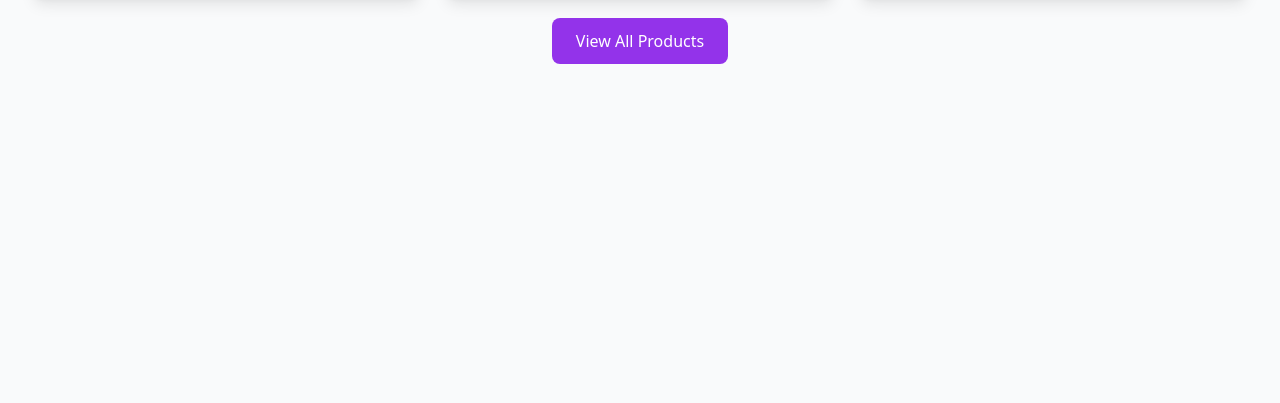
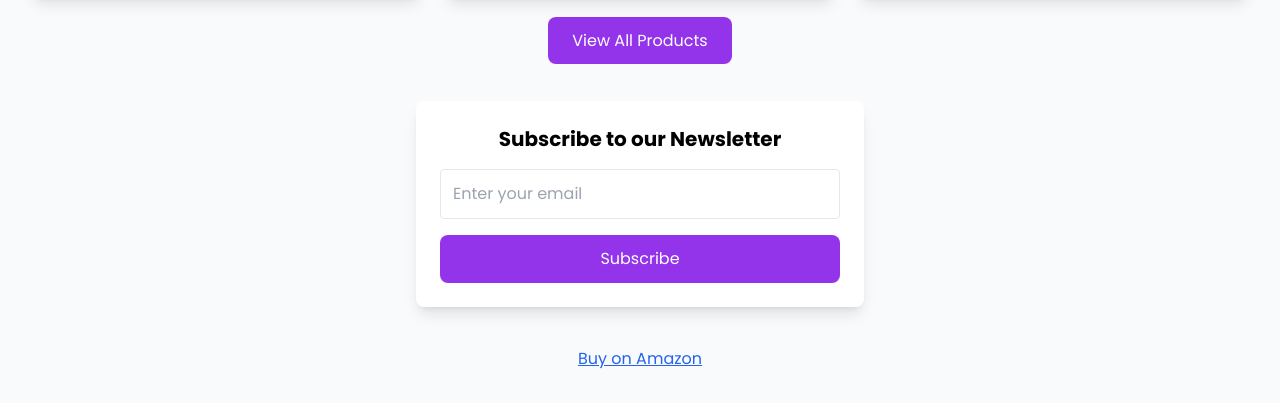
Before and after one commit to hak0202/dect, a plain HTML site: page home.html in a window 1280 px wide. Shown: the part 448-851 px from the top of the page. Before the commit the page ends 800 px from the top, so only its background shows below. Drawn offline with nearby package versions, Linux system fonts and the light colour scheme.

Commit message:
Update home.html

```diff
--- a/home.html
+++ b/home.html
@@ -1,39 +1,45 @@
 <!DOCTYPE html>
 <html lang="en">
 <head>
+
   <!-- Google Tag Manager -->
-<script>(function(w,d,s,l,i){w[l]=w[l]||[];w[l].push({'gtm.start':
-new Date().getTime(),event:'gtm.js'});var f=d.getElementsByTagName(s)[0],
-j=d.createElement(s),dl=l!='dataLayer'?'&l='+l:'';j.async=true;j.src=
-'https://www.googletagmanager.com/gtm.js?id='+i+dl;f.parentNode.insertBefore(j,f);
-})(window,document,'script','dataLayer','GTM-5Q28K75Q');</script>
+  <script>
+    (function(w,d,s,l,i){w[l]=w[l]||[];
+    w[l].push({'gtm.start': new Date().getTime(),event:'gtm.js'});
+    var f=d.getElementsByTagName(s)[0],
+    j=d.createElement(s),dl=l!='dataLayer'?'&l='+l:'';
+    j.async=true;j.src='https://www.googletagmanager.com/gtm.js?id='+i+dl;
+    f.parentNode.insertBefore(j,f);
+    })(window,document,'script','dataLayer','GTM-5Q28K75Q');
+  </script>
   <!-- End Google Tag Manager -->
-  <!-- Google tag (gtag.js) -->
-<script async src="https://www.googletagmanager.com/gtag/js?id=G-T5N1WSXDXL"></script>
-<script>
-  window.dataLayer = window.dataLayer || [];
-  function gtag(){dataLayer.push(arguments);}
-  gtag('js', new Date());
 
-  gtag('config', 'G-T5N1WSXDXL');
-</script>
   <meta charset="UTF-8">
   <meta name="viewport" content="width=device-width, initial-scale=1.0">
   <title>TechStore - Home</title>
+
   <link href="https://fonts.googleapis.com/css2?family=Poppins:wght@300;400;600;700&display=swap" rel="stylesheet">
   <script src="https://cdn.tailwindcss.com"></script>
+
   <style>
     body {
-  <!-- Google Tag Manager (noscript) -->
-<noscript><iframe src="https://www.googletagmanager.com/ns.html?id=GTM-5Q28K75Q"
-height="0" width="0" style="display:none;visibility:hidden"></iframe></noscript>
-<!-- End Google Tag Manager (noscript) -->
-  font-family: 'Poppins', sans-serif; }
-.emoji { font-size: 70px; }
+      font-family: 'Poppins', sans-serif;
+    }
+    .emoji {
+      font-size: 70px;
+    }
   </style>
+
 </head>
 
 <body class="bg-gray-50">
+
+<!-- Google Tag Manager (noscript) -->
+<noscript>
+  <iframe src="https://www.googletagmanager.com/ns.html?id=GTM-5Q28K75Q"
+  height="0" width="0" style="display:none;visibility:hidden"></iframe>
+</noscript>
+<!-- End Google Tag Manager (noscript) -->
 
 <!-- NAVBAR -->
 <nav class="bg-gradient-to-r from-purple-600 to-blue-600 text-white p-4">
@@ -48,10 +54,15 @@ height="0" width="0" style="display:none;visibility:hidden"></iframe></noscript>
   </div>
 </nav>
 
+<!-- MAIN CONTENT -->
 <div class="container mx-auto p-8">
+
   <h1 class="text-4xl font-bold text-center mb-4">Welcome to TechStore</h1>
-  <p class="text-center text-gray-600 mb-8">Your one-stop shop for the latest gadgets</p>
+  <p class="text-center text-gray-600 mb-8">
+    Your one-stop shop for the latest gadgets
+  </p>
 
+  <!-- FEATURED PRODUCTS -->
   <h2 class="text-2xl font-bold mb-4">Featured Products</h2>
 
   <div class="grid md:grid-cols-3 gap-6">
@@ -76,10 +87,68 @@ height="0" width="0" style="display:none;visibility:hidden"></iframe></noscript>
 
   </div>
 
+  <!-- VIEW PRODUCTS -->
   <div class="text-center mt-8">
-    <a href="products.html" class="bg-purple-600 text-white px-6 py-3 rounded-lg">View All Products</a>
+    <a href="products.html"
+       class="bg-purple-600 text-white px-6 py-3 rounded-lg">
+       View All Products
+    </a>
   </div>
+
+  <!-- EMAIL SUBSCRIPTION -->
+  <div class="bg-white shadow-lg p-6 rounded-lg mt-12 max-w-md mx-auto">
+    <h2 class="text-xl font-bold mb-4 text-center">
+      Subscribe to our Newsletter
+    </h2>
+
+    <form id="emailSubscriptionForm">
+      <input
+        type="email"
+        required
+        placeholder="Enter your email"
+        class="w-full p-3 border rounded mb-4"
+      >
+
+      <button
+        type="submit"
+        class="bg-purple-600 text-white w-full py-3 rounded-lg">
+        Subscribe
+      </button>
+    </form>
   </div>
+
+  <!-- OUTBOUND CLICK -->
+  <div class="text-center mt-10">
+    <a href="https://www.amazon.in"
+       target="_blank"
+       onclick="outboundClick()"
+       class="text-blue-600 underline">
+       Buy on Amazon
+    </a>
+  </div>
+
+</div>
+
+<!-- JAVASCRIPT FOR CONVERSIONS -->
+<script>
+  // Email subscription event
+  document.getElementById("emailSubscriptionForm")
+    .addEventListener("submit", function() {
+      window.dataLayer = window.dataLayer || [];
+      dataLayer.push({
+        event: "email_subscription"
+      });
+    });
+
+  // Outbound click event
+  function outboundClick() {
+    window.dataLayer = window.dataLayer || [];
+    dataLayer.push({
+      event: "outbound_click",
+      outbound_url: "https://www.amazon.in"
+    });
+  }
+</script>
 
 </body>
 </html>
```
Lines whose indentation alone changed are shown as unchanged.
